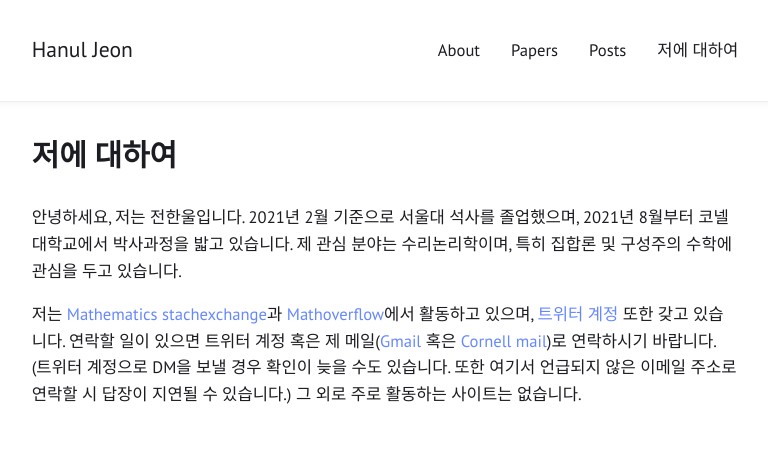
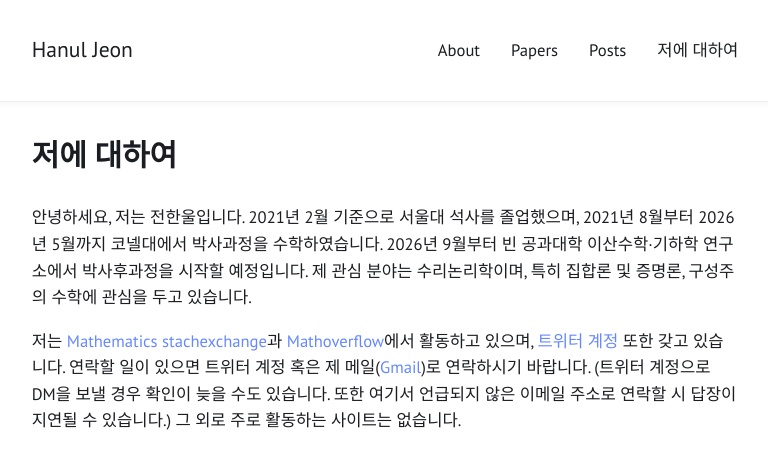
Before and after one commit to hanuljeon95/hanuljeon95.github.io, a Jekyll site: the page built from Korean.md, in a window 1280 px wide. Shown: the top 469 px of the page, without its empty margins (255-1023 px from the left). Built offline with Jekyll 4.4.1, drawn with Linux system fonts in a browser that asks for light colours.

Commit message:
Updated CV and main pages

```diff
--- a/Korean.md
+++ b/Korean.md
@@ -3,6 +3,6 @@ title: "저에 대하여"
 layout: page
 ---
 
-안녕하세요, 저는 전한울입니다. 2021년 2월 기준으로 서울대 석사를 졸업했으며, 2021년 8월부터 코넬 대학교에서 박사과정을 밟고 있습니다. 제 관심 분야는 수리논리학이며, 특히 집합론 및 구성주의 수학에 관심을 두고 있습니다.
+안녕하세요, 저는 전한울입니다. 2021년 2월 기준으로 서울대 석사를 졸업했으며, 2021년 8월부터 2026년 5월까지 코넬대에서 박사과정을 수학하였습니다. 2026년 9월부터 빈 공과대학 이산수학·기하학 연구소에서 박사후과정을 시작할 예정입니다. 제 관심 분야는 수리논리학이며, 특히 집합론 및 증명론, 구성주의 수학에 관심을 두고 있습니다.
 
-저는 [Mathematics stachexchange](https://math.stackexchange.com/users/53976)과 [Mathoverflow](https://mathoverflow.net/users/48041)에서 활동하고 있으며, [트위터 계정](https://twitter.com/hanuljeon95) 또한 갖고 있습니다. 연락할 일이 있으면 트위터 계정 혹은 제 메일([Gmail](mailto:hanuljeon95@gmail.com) 혹은 [Cornell mail](mailto:hj344@cornell.edu))로 연락하시기 바랍니다. (트위터 계정으로 DM을 보낼 경우 확인이 늦을 수도 있습니다. 또한 여기서 언급되지 않은 이메일 주소로 연락할 시 답장이 지연될 수 있습니다.) 그 외로 주로 활동하는 사이트는 없습니다.
+저는 [Mathematics stachexchange](https://math.stackexchange.com/users/53976)과 [Mathoverflow](https://mathoverflow.net/users/48041)에서 활동하고 있으며, [트위터 계정](https://twitter.com/hanuljeon95) 또한 갖고 있습니다. 연락할 일이 있으면 트위터 계정 혹은 제 메일([Gmail](mailto:hanuljeon95@gmail.com))로 연락하시기 바랍니다. (트위터 계정으로 DM을 보낼 경우 확인이 늦을 수도 있습니다. 또한 여기서 언급되지 않은 이메일 주소로 연락할 시 답장이 지연될 수 있습니다.) 그 외로 주로 활동하는 사이트는 없습니다.
```
Also changed, not shown: index.md (+5 -3 lines), 2 other files.
